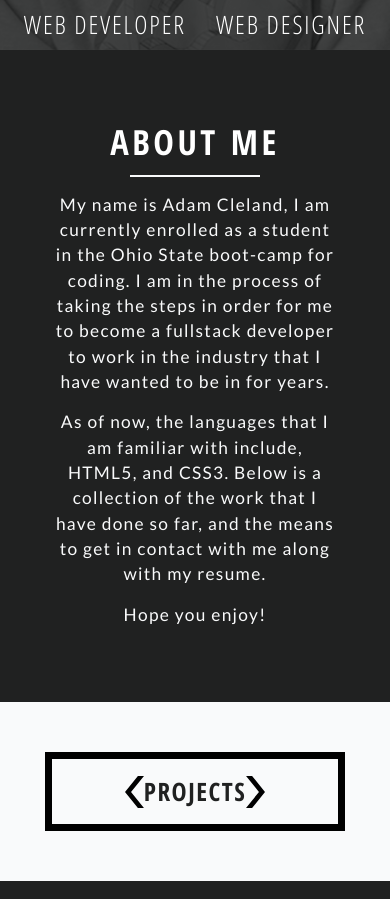
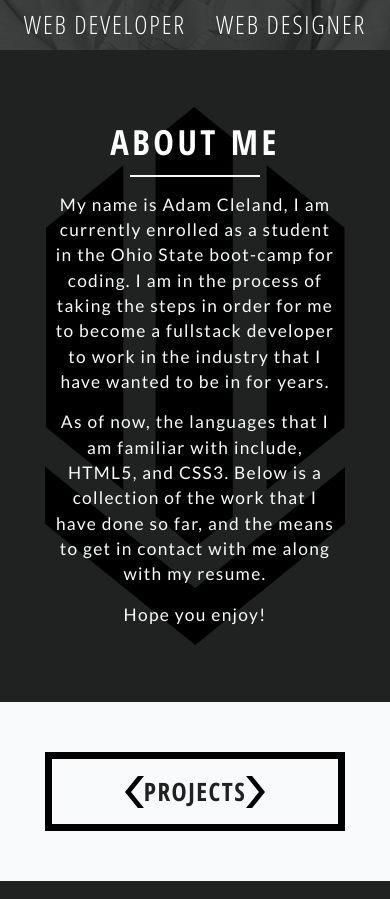
Before and after one commit to aclelandx/Personal-Portfolio-Website-Adam-Cleland, a plain HTML site: page index.html in a window 390 px wide. Shown: the part 794-1693 px from the top of the page. Drawn offline with Linux system fonts and the light colour scheme.

```diff
--- a/assets/CSS/stylesheet.css
+++ b/assets/CSS/stylesheet.css
@@ -530,8 +530,10 @@ footer > p {
         top:calc(100vh - 50px);
     }
 
-    #about-me-container {
+    main #about-me-container {
         text-align: center;
+        background-position: center;
+        background-size: 300px;
     }
 
     #about-me-container > article > h4 {
```
